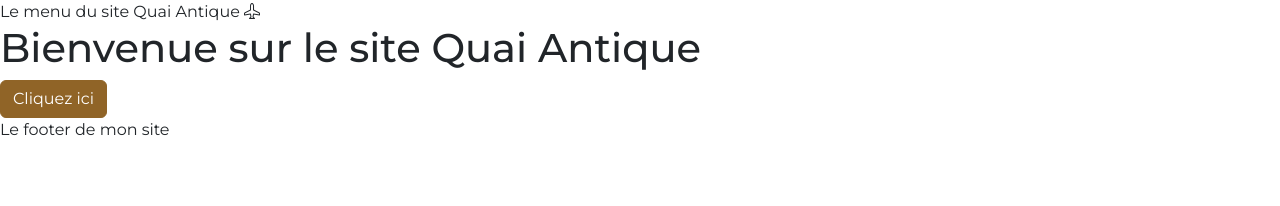
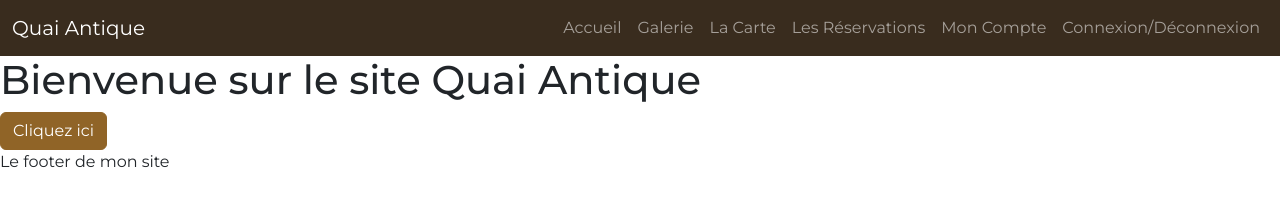
Before and after one commit to tletranvn/QuaiAntiqueFront, a website with bundled scripts: page index.html in a window 1280 px wide. Built offline with nearby package versions, Linux system fonts and the light colour scheme; files whose address does not match are found by name; a web font is replaced by a local one.

Commit message:
Add site header

```diff
--- a/index.html
+++ b/index.html
@@ -11,7 +11,39 @@
 </head>
 <body>
 
-    <header>Le menu du site Quai Antique <i class="bi bi-airplane"></i></header>
+    <header>
+        <nav class="navbar navbar-expand-lg bg-dark" data-bs-theme="dark">
+            <div class="container-fluid">
+              <a class="navbar-brand" href="/">Quai Antique</a>
+              <button class="navbar-toggler" type="button" data-bs-toggle="collapse" data-bs-target="#navbarSupportedContent" aria-controls="navbarSupportedContent" aria-expanded="false" aria-label="Toggle navigation">
+                <span class="navbar-toggler-icon"></span>
+              </button>
+              <div class="collapse navbar-collapse" id="navbarSupportedContent">
+                <ul class="navbar-nav ms-auto mb-2 mb-lg-0">
+                  <li class="nav-item">
+                    <a class="nav-link" href="/">Accueil</a>
+                  </li>
+                  <li class="nav-item">
+                    <a class="nav-link" href="/">Galerie</a>
+                  </li>
+                  <li class="nav-item">
+                    <a class="nav-link" href="/">La Carte</a>
+                  </li>
+                  <li class="nav-item">
+                    <a class="nav-link" href="/">Les Réservations</a>
+                  </li>
+                  <li class="nav-item">
+                    <a class="nav-link" href="/">Mon Compte</a>
+                  </li>
+                  <li class="nav-item">
+                    <a class="nav-link" href="/">Connexion/Déconnexion</a>
+                  </li>
+                </ul>
+
+              </div>
+            </div>
+          </nav>
+    </header>
 
     <main id="main-page">
         <!--Le contenu de la page sera injecté ici-->
```
